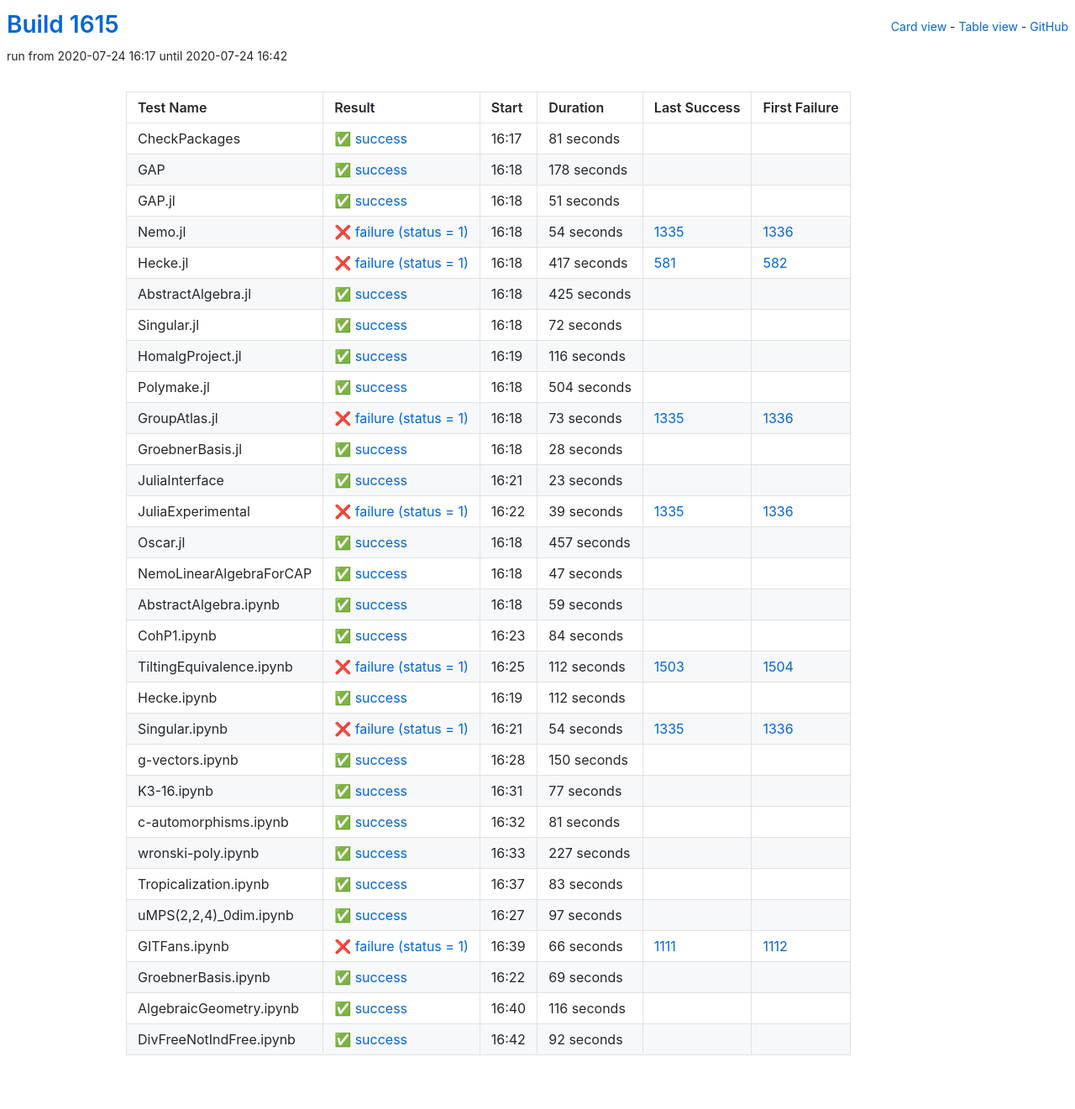
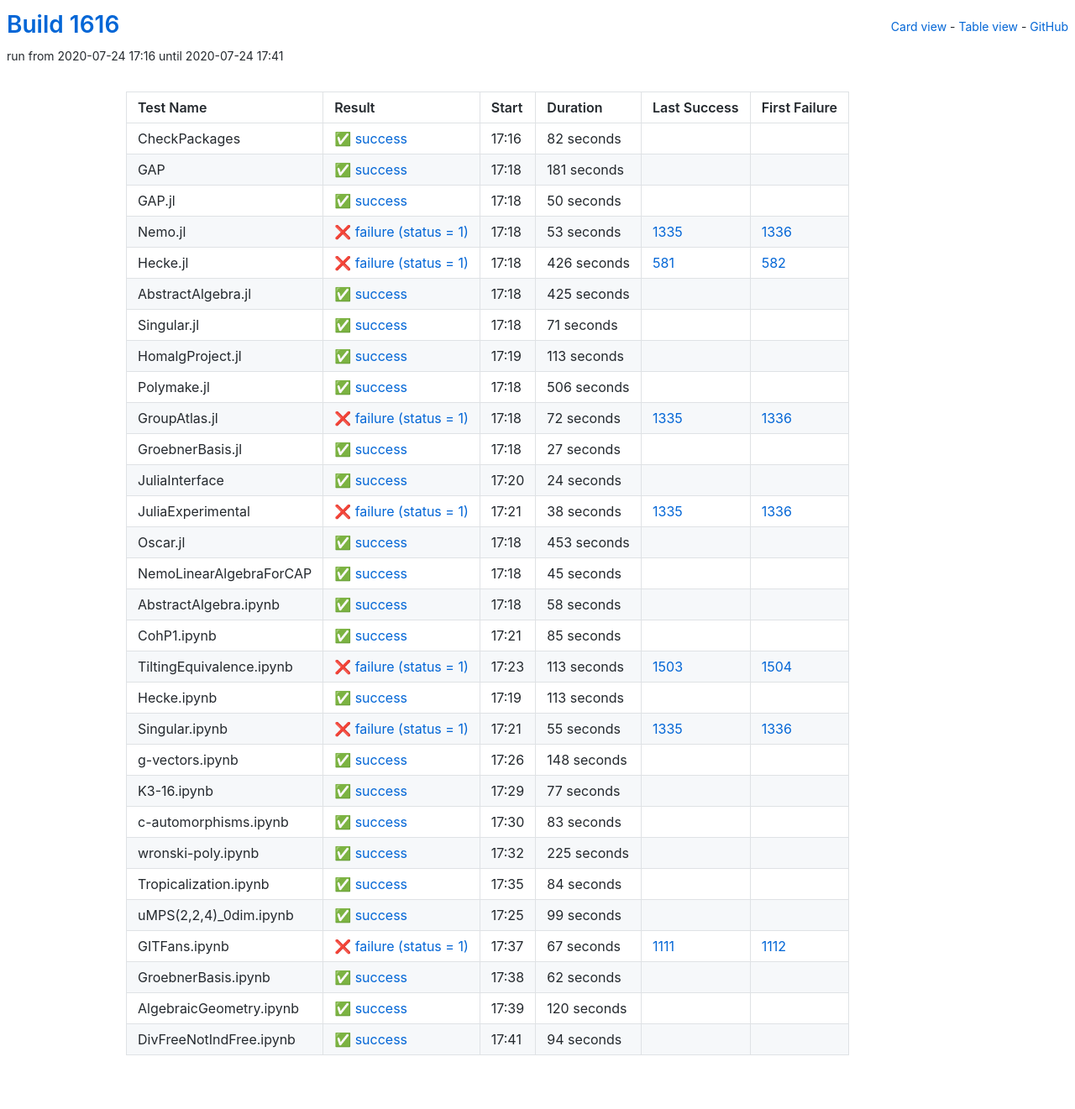
Before and after one commit to oscar-system/oscar-ci-status-1.4, a Jekyll site: the page built from table.html, in a window 1280 px wide. Shown: the whole page at 84% size. Built offline with Jekyll 4.4.1, drawn with Linux system fonts in a browser that asks for light colours.

Commit message:
Build #1616

```diff
--- a/_data/ci.yml
+++ b/_data/ci.yml
@@ -1,6 +1,6 @@
 ---
-build: 1615
-build_url: https://oscarci.mathematik.uni-kl.de/job/oscar-julia-1.4/1615/
+build: 1616
+build_url: https://oscarci.mathematik.uni-kl.de/job/oscar-julia-1.4/1616/
 job: oscar-julia-1.4
 organization: oscar-system
 repo: oscar-ci-status-1.4
@@ -8,68 +8,68 @@ repourl: https://github.com/oscar-system/oscar-ci-status-1.4
 tests:
 - name: CheckPackages
   id: checkpackages
-  log: https://oscarci.mathematik.uni-kl.de/job/oscar-julia-1.4/1615/artifact/logs/build-1615/CheckPackages.log
-  start: 2020-07-24 16:17
+  log: https://oscarci.mathematik.uni-kl.de/job/oscar-julia-1.4/1616/artifact/logs/build-1616/CheckPackages.log
+  start: 2020-07-24 17:16
   success: true
   exitcode: 0
   status: success
-  duration: 81
+  duration: 82
   last_success: false
   last_success_url:
   first_failure: false
   first_failure_url:
 - name: GAP
   id: gap
-  log: https://oscarci.mathematik.uni-kl.de/job/oscar-julia-1.4/1615/artifact/logs/build-1615/GAP.log
-  start: 2020-07-24 16:18
+  log: https://oscarci.mathematik.uni-kl.de/job/oscar-julia-1.4/1616/artifact/logs/build-1616/GAP.log
+  start: 2020-07-24 17:18
   success: true
   exitcode: 0
   status: success
-  duration: 178
+  duration: 181
   last_success: false
   last_success_url:
   first_failure: false
   first_failure_url:
 - name: GAP.jl
   id: gap-jl
-  log: https://oscarci.mathematik.uni-kl.de/job/oscar-julia-1.4/1615/artifact/logs/build-1615/GAP.jl.log
-  start: 2020-07-24 16:18
+  log: https://oscarci.mathematik.uni-kl.de/job/oscar-julia-1.4/1616/artifact/logs/build-1616/GAP.jl.log
+  start: 2020-07-24 17:18
   success: true
   exitcode: 0
   status: success
-  duration: 51
+  duration: 50
   last_success: false
   last_success_url:
   first_failure: false
   first_failure_url:
 - name: Nemo.jl
   id: nemo-jl
-  log: https://oscarci.mathematik.uni-kl.de/job/oscar-julia-1.4/1615/artifact/logs/build-1615/Nemo.jl.log
-  start: 2020-07-24 16:18
+  log: https://oscarci.mathematik.uni-kl.de/job/oscar-julia-1.4/1616/artifact/logs/build-1616/Nemo.jl.log
+  start: 2020-07-24 17:18
   success: false
   exitcode: 1
   status: failure
-  duration: 54
+  duration: 53
   last_success: 1335
   last_success_url: https://oscarci.mathematik.uni-kl.de/job/oscar-julia-1.4/1335/
   first_failure: 1336
   first_failure_url: https://oscarci.mathematik.uni-kl.de/job/oscar-julia-1.4/1336/
 - name: Hecke.jl
   id: hecke-jl
-  log: https://oscarci.mathematik.uni-kl.de/job/oscar-julia-1.4/1615/artifact/logs/build-1615/Hecke.jl.log
-  start: 2020-07-24 16:18
+  log: https://oscarci.mathematik.uni-kl.de/job/oscar-julia-1.4/1616/artifact/logs/build-1616/Hecke.jl.log
+  start: 2020-07-24 17:18
   success: false
   exitcode: 1
   status: failure
-  duration: 417
+  duration: 426
   last_success: 581
   last_success_url: https://oscarci.mathematik.uni-kl.de/job/oscar-julia-1.4/581/
   first_failure: 582
   first_failure_url: https://oscarci.mathematik.uni-kl.de/job/oscar-julia-1.4/582/
 - name: AbstractAlgebra.jl
   id: abstractalgebra-jl
-  log: https://oscarci.mathematik.uni-kl.de/job/oscar-julia-1.4/1615/artifact/logs/build-1615/AbstractAlgebra.jl.log
-  start: 2020-07-24 16:18
+  log: https://oscarci.mathematik.uni-kl.de/job/oscar-julia-1.4/1616/artifact/logs/build-1616/AbstractAlgebra.jl.log
+  start: 2020-07-24 17:18
   success: true
   exitcode: 0
   status: success
@@ -80,188 +80,188 @@ tests:
   first_failure_url:
 - name: Singular.jl
   id: singular-jl
-  log: https://oscarci.mathematik.uni-kl.de/job/oscar-julia-1.4/1615/artifact/logs/build-1615/Singular.jl.log
-  start: 2020-07-24 16:18
+  log: https://oscarci.mathematik.uni-kl.de/job/oscar-julia-1.4/1616/artifact/logs/build-1616/Singular.jl.log
+  start: 2020-07-24 17:18
   success: true
   exitcode: 0
   status: success
-  duration: 72
+  duration: 71
   last_success: false
   last_success_url:
   first_failure: false
   first_failure_url:
 - name: HomalgProject.jl
   id: homalgproject-jl
-  log: https://oscarci.mathematik.uni-kl.de/job/oscar-julia-1.4/1615/artifact/logs/build-1615/HomalgProject.jl.log
-  start: 2020-07-24 16:19
+  log: https://oscarci.mathematik.uni-kl.de/job/oscar-julia-1.4/1616/artifact/logs/build-1616/HomalgProject.jl.log
+  start: 2020-07-24 17:19
   success: true
   exitcode: 0
   status: success
-  duration: 116
+  duration: 113
   last_success: false
   last_success_url:
   first_failure: false
   first_failure_url:
 - name: Polymake.jl
   id: polymake-jl
-  log: https://oscarci.mathematik.uni-kl.de/job/oscar-julia-1.4/1615/artifact/logs/build-1615/Polymake.jl.log
-  start: 2020-07-24 16:18
+  log: https://oscarci.mathematik.uni-kl.de/job/oscar-julia-1.4/1616/artifact/logs/build-1616/Polymake.jl.log
+  start: 2020-07-24 17:18
   success: true
   exitcode: 0
   status: success
-  duration: 504
+  duration: 506
   last_success: false
   last_success_url:
   first_failure: false
   first_failure_url:
 - name: GroupAtlas.jl
   id: groupatlas-jl
-  log: https://oscarci.mathematik.uni-kl.de/job/oscar-julia-1.4/1615/artifact/logs/build-1615/GroupAtlas.jl.log
-  start: 2020-07-24 16:18
+  log: https://oscarci.mathematik.uni-kl.de/job/oscar-julia-1.4/1616/artifact/logs/build-1616/GroupAtlas.jl.log
+  start: 2020-07-24 17:18
   success: false
   exitcode: 1
   status: failure
-  duration: 73
+  duration: 72
   last_success: 1335
   last_success_url: https://oscarci.mathematik.uni-kl.de/job/oscar-julia-1.4/1335/
   first_failure: 1336
   first_failure_url: https://oscarci.mathematik.uni-kl.de/job/oscar-julia-1.4/1336/
 - name: GroebnerBasis.jl
   id: groebnerbasis-jl
-  log: https://oscarci.mathematik.uni-kl.de/job/oscar-julia-1.4/1615/artifact/logs/build-1615/GroebnerBasis.jl.log
-  start: 2020-07-24 16:18
+  log: https://oscarci.mathematik.uni-kl.de/job/oscar-julia-1.4/1616/artifact/logs/build-1616/GroebnerBasis.jl.log
+  start: 2020-07-24 17:18
   success: true
   exitcode: 0
   status: success
-  duration: 28
+  duration: 27
   last_success: false
   last_success_url:
   first_failure: false
   first_failure_url:
 - name: JuliaInterface
   id: juliainterface
-  log: https://oscarci.mathematik.uni-kl.de/job/oscar-julia-1.4/1615/artifact/logs/build-1615/JuliaInterface.log
-  start: 2020-07-24 16:21
+  log: https://oscarci.mathematik.uni-kl.de/job/oscar-julia-1.4/1616/artifact/logs/build-1616/JuliaInterface.log
+  start: 2020-07-24 17:20
   success: true
   exitcode: 0
   status: success
-  duration: 23
+  duration: 24
   last_success: false
   last_success_url:
   first_failure: false
   first_failure_url:
 - name: JuliaExperimental
   id: juliaexperimental
-  log: https://oscarci.mathematik.uni-kl.de/job/oscar-julia-1.4/1615/artifact/logs/build-1615/JuliaExperimental.log
-  start: 2020-07-24 16:22
+  log: https://oscarci.mathematik.uni-kl.de/job/oscar-julia-1.4/1616/artifact/logs/build-1616/JuliaExperimental.log
+  start: 2020-07-24 17:21
   success: false
   exitcode: 1
   status: failure
-  duration: 39
+  duration: 38
   last_success: 1335
   last_success_url: https://oscarci.mathematik.uni-kl.de/job/oscar-julia-1.4/1335/
   first_failure: 1336
   first_failure_url: https://oscarci.mathematik.uni-kl.de/job/oscar-julia-1.4/1336/
 - name: Oscar.jl
   id: oscar-jl
-  log: https://oscarci.mathematik.uni-kl.de/job/oscar-julia-1.4/1615/artifact/logs/build-1615/Oscar.jl.log
-  start: 2020-07-24 16:18
+  log: https://oscarci.mathematik.uni-kl.de/job/oscar-julia-1.4/1616/artifact/logs/build-1616/Oscar.jl.log
+  start: 2020-07-24 17:18
   success: true
   exitcode: 0
   status: success
-  duration: 457
+  duration: 453
   last_success: false
   last_success_url:
   first_failure: false
   first_failure_url:
 - name: NemoLinearAlgebraForCAP
   id: nemolinearalgebraforcap
-  log: https://oscarci.mathematik.uni-kl.de/job/oscar-julia-1.4/1615/artifact/logs/build-1615/NemoLinearAlgebraForCAP.log
-  start: 2020-07-24 16:18
+  log: https://oscarci.mathematik.uni-kl.de/job/oscar-julia-1.4/1616/artifact/logs/build-1616/NemoLinearAlgebraForCAP.log
+  start: 2020-07-24 17:18
   success: true
   exitcode: 0
   status: success
-  duration: 47
+  duration: 45
   last_success: false
   last_success_url:
   first_failure: false
   first_failure_url:
 - name: AbstractAlgebra.ipynb
   id: abstractalgebra-ipynb
-  log: https://oscarci.mathematik.uni-kl.de/job/oscar-julia-1.4/1615/artifact/logs/build-1615/AbstractAlgebra.ipynb.log
-  start: 2020-07-24 16:18
+  log: https://oscarci.mathematik.uni-kl.de/job/oscar-julia-1.4/1616/artifact/logs/build-1616/AbstractAlgebra.ipynb.log
+  start: 2020-07-24 17:18
   success: true
   exitcode: 0
   status: success
-  duration: 59
+  duration: 58
   last_success: false
   last_success_url:
   first_failure: false
   first_failure_url:
 - name: CohP1.ipynb
   id: cohp1-ipynb
-  log: https://oscarci.mathematik.uni-kl.de/job/oscar-julia-1.4/1615/artifact/logs/build-1615/CohP1.ipynb.log
-  start: 2020-07-24 16:23
+  log: https://oscarci.mathematik.uni-kl.de/job/oscar-julia-1.4/1616/artifact/logs/build-1616/CohP1.ipynb.log
+  start: 2020-07-24 17:21
   success: true
   exitcode: 0
   status: success
-  duration: 84
+  duration: 85
   last_success: false
   last_success_url:
   first_failure: false
   first_failure_url:
 - name: TiltingEquivalence.ipynb
   id: tiltingequivalence-ipynb
-  log: https://oscarci.mathematik.uni-kl.de/job/oscar-julia-1.4/1615/artifact/logs/build-1615/TiltingEquivalence.ipynb.log
-  start: 2020-07-24 16:25
+  log: https://oscarci.mathematik.uni-kl.de/job/oscar-julia-1.4/1616/artifact/logs/build-1616/TiltingEquivalence.ipynb.log
+  start: 2020-07-24 17:23
   success: false
   exitcode: 1
   status: failure
-  duration: 112
+  duration: 113
   last_success: 1503
   last_success_url: https://oscarci.mathematik.uni-kl.de/job/oscar-julia-1.4/1503/
   first_failure: 1504
   first_failure_url: https://oscarci.mathematik.uni-kl.de/job/oscar-julia-1.4/1504/
 - name: Hecke.ipynb
   id: hecke-ipynb
-  log: https://oscarci.mathematik.uni-kl.de/job/oscar-julia-1.4/1615/artifact/logs/build-1615/Hecke.ipynb.log
-  start: 2020-07-24 16:19
+  log: https://oscarci.mathematik.uni-kl.de/job/oscar-julia-1.4/1616/artifact/logs/build-1616/Hecke.ipynb.log
+  start: 2020-07-24 17:19
   success: true
   exitcode: 0
   status: success
-  duration: 112
+  duration: 113
   last_success: false
   last_success_url:
   first_failure: false
   first_failure_url:
 - name: Singular.ipynb
   id: singular-ipynb
-  log: https://oscarci.mathematik.uni-kl.de/job/oscar-julia-1.4/1615/artifact/logs/build-1615/Singular.ipynb.log
-  start: 2020-07-24 16:21
+  log: https://oscarci.mathematik.uni-kl.de/job/oscar-julia-1.4/1616/artifact/logs/build-1616/Singular.ipynb.log
+  start: 2020-07-24 17:21
   success: false
   exitcode: 1
   status: failure
-  duration: 54
+  duration: 55
   last_success: 1335
   last_success_url: https://oscarci.mathematik.uni-kl.de/job/oscar-julia-1.4/1335/
   first_failure: 1336
   first_failure_url: https://oscarci.mathematik.uni-kl.de/job/oscar-julia-1.4/1336/
 - name: g-vectors.ipynb
   id: g-vectors-ipynb
-  log: https://oscarci.mathematik.uni-kl.de/job/oscar-julia-1.4/1615/artifact/logs/build-1615/g-vectors.ipynb.log
-  start: 2020-07-24 16:28
+  log: https://oscarci.mathematik.uni-kl.de/job/oscar-julia-1.4/1616/artifact/logs/build-1616/g-vectors.ipynb.log
+  start: 2020-07-24 17:26
   success: true
   exitcode: 0
   status: success
-  duration: 150
+  duration: 148
   last_success: false
   last_success_url:
   first_failure: false
   first_failure_url:
 - name: K3-16.ipynb
   id: k3-16-ipynb
-  log: https://oscarci.mathematik.uni-kl.de/job/oscar-julia-1.4/1615/artifact/logs/build-1615/K3-16.ipynb.log
-  start: 2020-07-24 16:31
+  log: https://oscarci.mathematik.uni-kl.de/job/oscar-julia-1.4/1616/artifact/logs/build-1616/K3-16.ipynb.log
+  start: 2020-07-24 17:29
   success: true
   exitcode: 0
   status: success
@@ -272,32 +272,8 @@ tests:
   first_failure_url:
 - name: c-automorphisms.ipynb
   id: c-automorphisms-ipynb
-  log: https://oscarci.mathematik.uni-kl.de/job/oscar-julia-1.4/1615/artifact/logs/build-1615/c-automorphisms.ipynb.log
-  start: 2020-07-24 16:32
-  success: true
-  exitcode: 0
-  status: success
-  duration: 81
-  last_success: false
-  last_success_url:
-  first_failure: false
-  first_failure_url:
-- name: wronski-poly.ipynb
-  id: wronski-poly-ipynb
-  log: https://oscarci.mathematik.uni-kl.de/job/oscar-julia-1.4/1615/artifact/logs/build-1615/wronski-poly.ipynb.log
-  start: 2020-07-24 16:33
-  success: true
-  exitcode: 0
-  status: success
-  duration: 227
-  last_success: false
-  last_success_url:
-  first_failure: false
-  first_failure_url:
-- name: Tropicalization.ipynb
-  id: tropicalization-ipynb
-  log: https://oscarci.mathematik.uni-kl.de/job/oscar-julia-1.4/1615/artifact/logs/build-1615/Tropicalization.ipynb.log
-  start: 2020-07-24 16:37
+  log: https://oscarci.mathematik.uni-kl.de/job/oscar-julia-1.4/1616/artifact/logs/build-1616/c-automorphisms.ipynb.log
+  start: 2020-07-24 17:30
   success: true
   exitcode: 0
   status: success
@@ -306,62 +282,86 @@ tests:
   last_success_url:
   first_failure: false
   first_failure_url:
-- name: uMPS(2,2,4)_0dim.ipynb
-  id: umps-2-2-4-0dim-ipynb
-  log: https://oscarci.mathematik.uni-kl.de/job/oscar-julia-1.4/1615/artifact/logs/build-1615/uMPS-2-2-4-_0dim.ipynb.log
-  start: 2020-07-24 16:27
+- name: wronski-poly.ipynb
+  id: wronski-poly-ipynb
+  log: https://oscarci.mathematik.uni-kl.de/job/oscar-julia-1.4/1616/artifact/logs/build-1616/wronski-poly.ipynb.log
+  start: 2020-07-24 17:32
   success: true
   exitcode: 0
   status: success
-  duration: 97
+  duration: 225
+  last_success: false
+  last_success_url:
+  first_failure: false
+  first_failure_url:
+- name: Tropicalization.ipynb
+  id: tropicalization-ipynb
+  log: https://oscarci.mathematik.uni-kl.de/job/oscar-julia-1.4/1616/artifact/logs/build-1616/Tropicalization.ipynb.log
+  start: 2020-07-24 17:35
+  success: true
+  exitcode: 0
+  status: success
+  duration: 84
+  last_success: false
+  last_success_url:
+  first_failure: false
+  first_failure_url:
+- name: uMPS(2,2,4)_0dim.ipynb
+  id: umps-2-2-4-0dim-ipynb
+  log: https://oscarci.mathematik.uni-kl.de/job/oscar-julia-1.4/1616/artifact/logs/build-1616/uMPS-2-2-4-_0dim.ipynb.log
+  start: 2020-07-24 17:25
+  success: true
+  exitcode: 0
+  status: success
+  duration: 99
   last_success: false
   last_success_url:
   first_failure: false
   first_failure_url:
 - name: GITFans.ipynb
   id: gitfans-ipynb
-  log: https://oscarci.mathematik.uni-kl.de/job/oscar-julia-1.4/1615/artifact/logs/build-1615/GITFans.ipynb.log
-  start: 2020-07-24 16:39
+  log: https://oscarci.mathematik.uni-kl.de/job/oscar-julia-1.4/1616/artifact/logs/build-1616/GITFans.ipynb.log
+  start: 2020-07-24 17:37
   success: false
   exitcode: 1
   status: failure
-  duration: 66
+  duration: 67
   last_success: 1111
   last_success_url: https://oscarci.mathematik.uni-kl.de/job/oscar-julia-1.4/1111/
   first_failure: 1112
   first_failure_url: https://oscarci.mathematik.uni-kl.de/job/oscar-julia-1.4/1112/
 - name: GroebnerBasis.ipynb
   id: groebnerbasis-ipynb
-  log: https://oscarci.mathematik.uni-kl.de/job/oscar-julia-1.4/1615/artifact/logs/build-1615/GroebnerBasis.ipynb.log
-  start: 2020-07-24 16:22
+  log: https://oscarci.mathematik.uni-kl.de/job/oscar-julia-1.4/1616/artifact/logs/build-1616/GroebnerBasis.ipynb.log
+  start: 2020-07-24 17:38
   success: true
   exitcode: 0
   status: success
-  duration: 69
+  duration: 62
   last_success: false
   last_success_url:
   first_failure: false
   first_failure_url:
 - name: AlgebraicGeometry.ipynb
   id: algebraicgeometry-ipynb
-  log: https://oscarci.mathematik.uni-kl.de/job/oscar-julia-1.4/1615/artifact/logs/build-1615/AlgebraicGeometry.ipynb.log
-  start: 2020-07-24 16:40
+  log: https://oscarci.mathematik.uni-kl.de/job/oscar-julia-1.4/1616/artifact/logs/build-1616/AlgebraicGeometry.ipynb.log
+  start: 2020-07-24 17:39
   success: true
   exitcode: 0
   status: success
-  duration: 116
+  duration: 120
   last_success: false
   last_success_url:
   first_failure: false
   first_failure_url:
 - name: DivFreeNotIndFree.ipynb
   id: divfreenotindfree-ipynb
-  log: https://oscarci.mathematik.uni-kl.de/job/oscar-julia-1.4/1615/artifact/logs/build-1615/DivFreeNotIndFree.ipynb.log
-  start: 2020-07-24 16:42
+  log: https://oscarci.mathematik.uni-kl.de/job/oscar-julia-1.4/1616/artifact/logs/build-1616/DivFreeNotIndFree.ipynb.log
+  start: 2020-07-24 17:41
   success: true
   exitcode: 0
   status: success
-  duration: 92
+  duration: 94
   last_success: false
   last_success_url:
   first_failure: false
```
Also changed, not shown: README.md.
